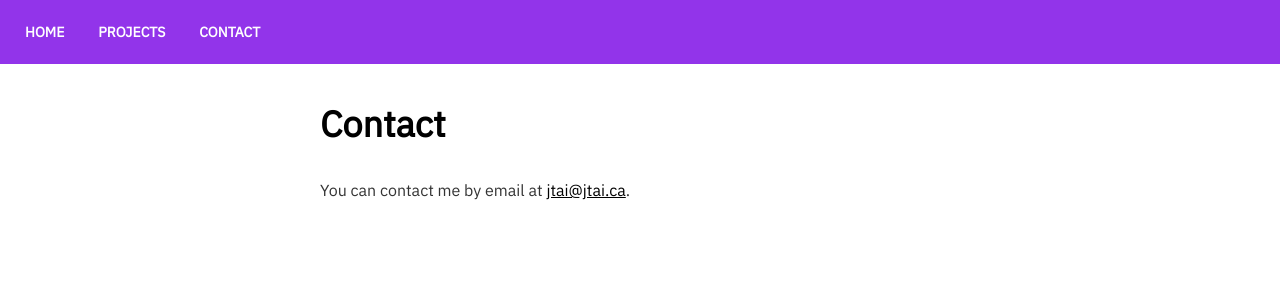
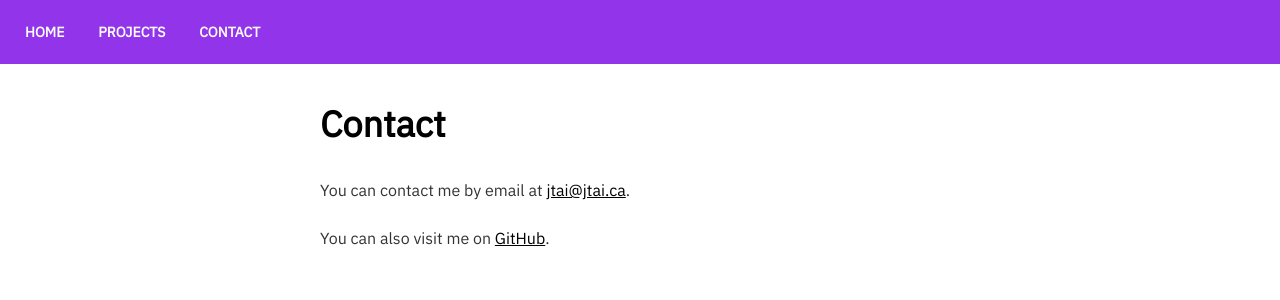
Before and after one commit to j-tai/jtai.ca, a SvelteKit app: page /contact in a window 1280 px wide. Shown: the top 300 px of the page. Built offline with nearby package versions, Linux system fonts and the light colour scheme.

Commit message:
Add GitHub link to contact page

```diff
--- a/src/routes/contact/+page.svelte
+++ b/src/routes/contact/+page.svelte
@@ -21,4 +21,6 @@
     <h1>Contact</h1>
 
     <p>You can contact me by email at <a href="mailto:{email}">{email}</a>.</p>
+
+    <p>You can also visit me on <a href="https://github.com/j-tai/">GitHub</a>.</p>
 </div>
```
